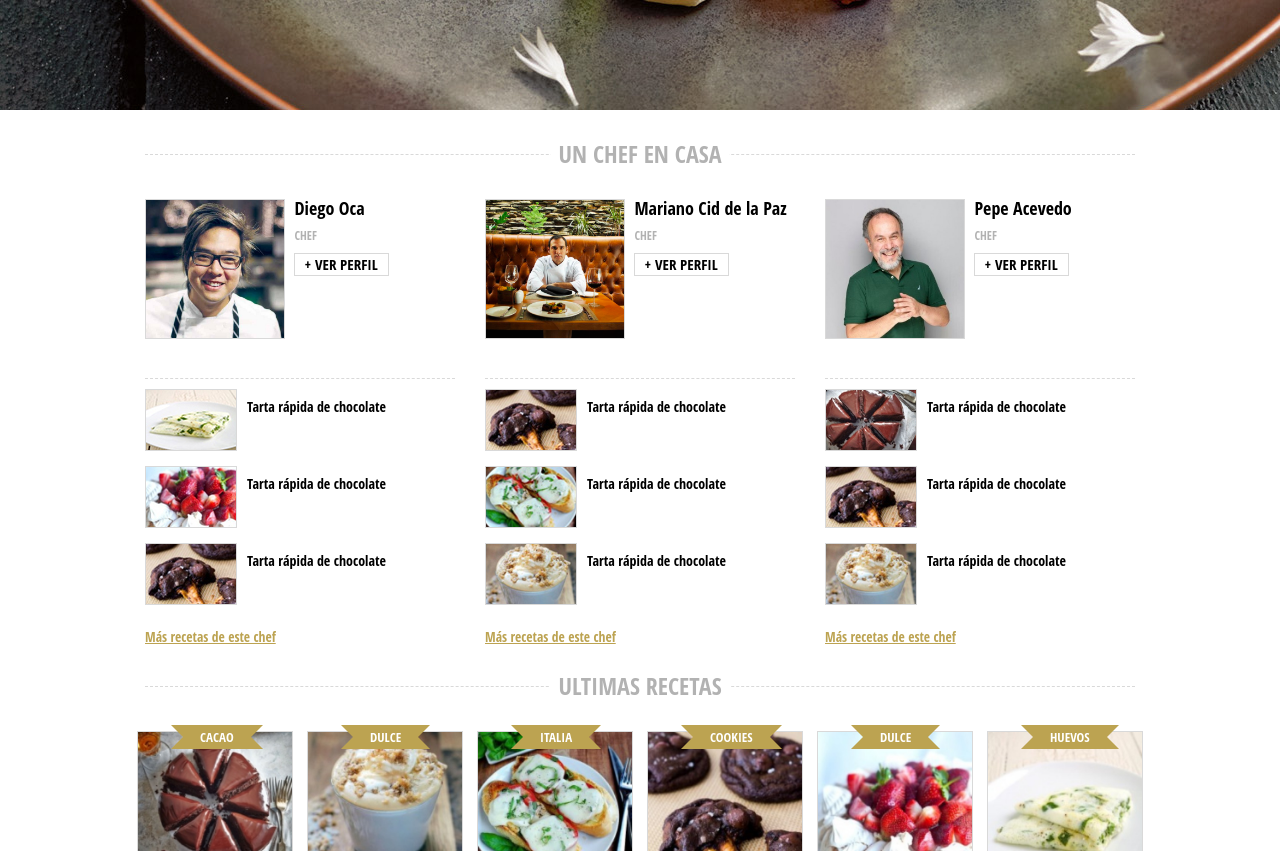
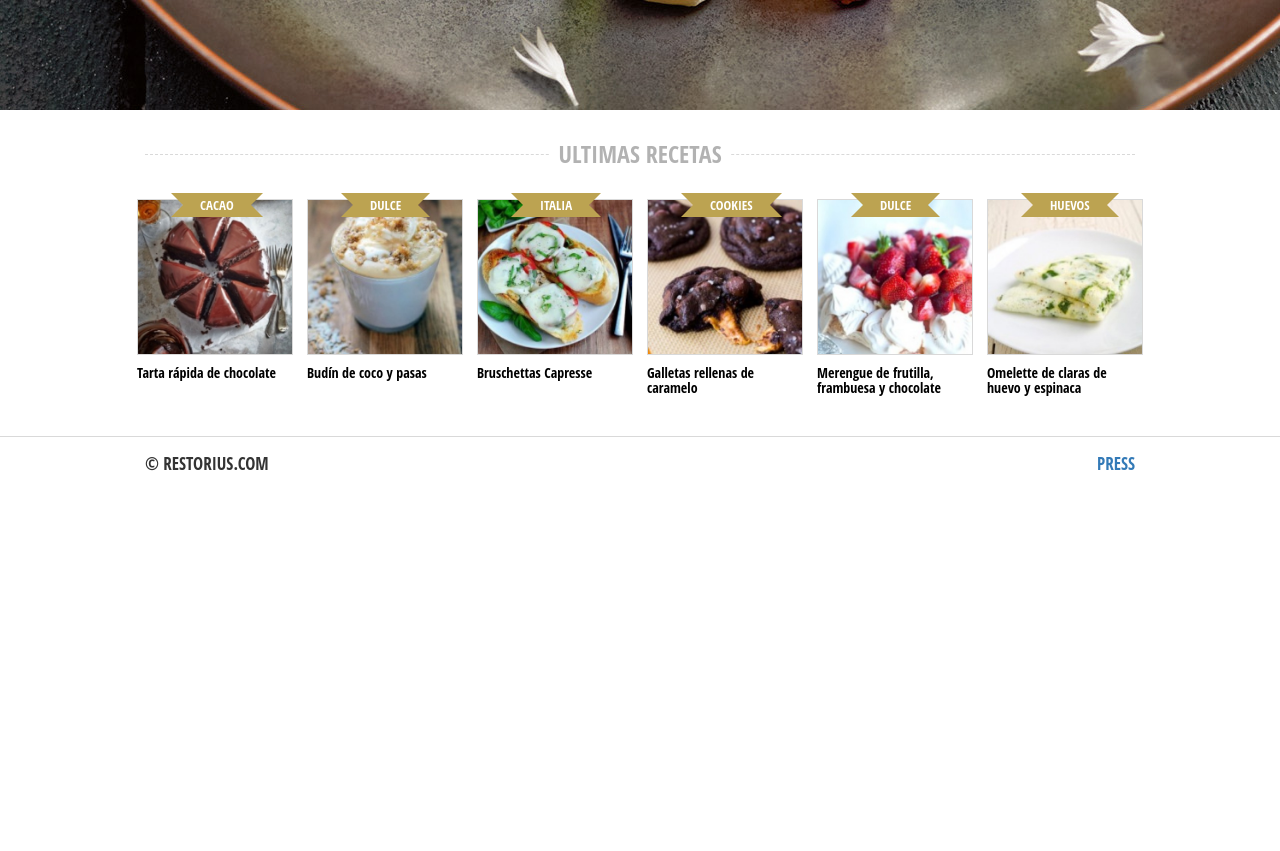
Before and after one commit to nicolascine/resto, a website: page app/index.html in a window 1280 px wide. Shown: the part 440-1291 px from the top of the page. After the commit the page ends 936 px from the top, so only its background shows below. Drawn offline with Linux system fonts and the light colour scheme.

Commit message:
delete row chefs

```diff
--- a/app/index.html
+++ b/app/index.html
@@ -71,116 +71,6 @@
 
 	</div>
 
-	<div class="row chefs">
-
-			<div class="container tituloHome">
-				<div><h3>Un chef en casa</h3></div>
-			</div>
-
-			<div class="container">
-
-				<!-- CHEF -->
-				<div class="col-md-4 col-sm-4 col-xs-12 chefhome">
-					<div>
-						<a href="#"><img src="assets/img/chefs/chef1.jpg" alt="" class="img-responsive"></a>
-						<a href="#"><h4>Diego Oca</h4></a>
-						<h6>CHEF</h6>
-						<span><a href="#">+ ver perfil</a></span>
-					</div>
-
-					<div class="clearfix"></div>
-
-					<!-- Listado recetas del chef -->
-					<div class="recetasdechef">
-						<a href="#"><img src="assets/img/recetas/recetadechef/recetachef1.jpg" alt="" class="img-responsive"></a>
-						<a href="#"><h5>Tarta rápida de chocolate</h5></a>
-					</div>
-
-					<div class="recetasdechef">
-						<a href="#"><img src="assets/img/recetas/recetadechef/recetachef2.jpg" alt="" class="img-responsive"></a>
-						<a href="#"><h5>Tarta rápida de chocolate</h5></a>
-					</div>
-
-					<div class="recetasdechef">
-						<a href="#"><img src="assets/img/recetas/recetadechef/recetachef3.jpg" alt="" class="img-responsive"></a>
-						<a href="#"><h5>Tarta rápida de chocolate</h5></a>
-					</div>
-					<!-- //Listado recetas del chef -->
-					<div>
-						<a href="#"><h6>Más recetas de este chef</h6></a>
-					</div>
-				</div>
-				<!-- //CHEF -->
-
-				<!-- CHEF -->
-				<div class="col-md-4 col-sm-4 col-xs-12 chefhome">
-					<div>
-						<a href="#"><img src="assets/img/chefs/chef2.jpg" alt="" class="img-responsive"></a>
-						<a href="#"><h4>Mariano Cid de la Paz</h4></a>
-						<h6>CHEF</h6>
-						<span><a href="#">+ ver perfil</a></span>
-					</div>
-					<div class="clearfix"></div>
-
-					<!-- Listado recetas del chef -->
-					<div class="recetasdechef">
-						<a href="#"><img src="assets/img/recetas/recetadechef/recetachef3.jpg" alt="" class="img-responsive"></a>
-						<a href="#"><h5>Tarta rápida de chocolate</h5></a>
-					</div>
-
-					<div class="recetasdechef">
-						<a href="#"><img src="assets/img/recetas/recetadechef/recetachef4.jpg" alt="" class="img-responsive"></a>
-						<a href="#"><h5>Tarta rápida de chocolate</h5></a>
-					</div>
-
-					<div class="recetasdechef">
-						<a href="#"><img src="assets/img/recetas/recetadechef/recetachef5.jpg" alt="" class="img-responsive"></a>
-						<a href="#"><h5>Tarta rápida de chocolate</h5></a>
-					</div>
-					<!-- //Listado recetas del chef -->
-					<div>
-						<a href="#"><h6>Más recetas de este chef</h6></a>
-					</div>
-				</div>
-				<!-- //CHEF -->
-
-				<!-- CHEF -->
-				<div class="col-md-4 col-sm-4 col-xs-12 chefhome">
-					<div>
-						<a href="#"><img src="assets/img/chefs/chef3.jpg" alt="" class="img-responsive"></a>
-						<a href="#"><h4>Pepe Acevedo</h4></a>
-						<h6>CHEF</h6>
-						<span><a href="#">+ ver perfil</a></span>
-					</div>
-
-					<div class="clearfix"></div>
-
-					<!-- Listado recetas del chef -->
-					<div class="recetasdechef">
-						<a href="#"><img src="assets/img/recetas/recetadechef/recetachef6.jpg" alt="" class="img-responsive"></a>
-						<a href="#"><h5>Tarta rápida de chocolate</h5></a>
-					</div>
-
-					<div class="recetasdechef">
-						<a href="#"><img src="assets/img/recetas/recetadechef/recetachef3.jpg" alt="" class="img-responsive"></a>
-						<a href="#"><h5>Tarta rápida de chocolate</h5></a>
-					</div>
-
-					<div class="recetasdechef">
-						<a href="#"><img src="assets/img/recetas/recetadechef/recetachef5.jpg" alt="" class="img-responsive"></a>
-						<a href="#"><h5>Tarta rápida de chocolate</h5></a>
-					</div>
-					<!-- //Listado recetas del chef -->
-					<div>
-						<a href="#"><h6>Más recetas de este chef</h6></a>
-					</div>
-				</div>
-				<!-- //CHEF -->
-
-			</div>
-
-	</div>
-
 	<div class="row recetas">
 
 		<div class="container tituloHome">
```
